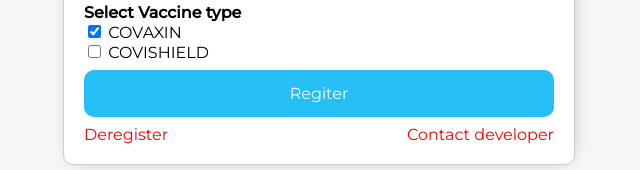
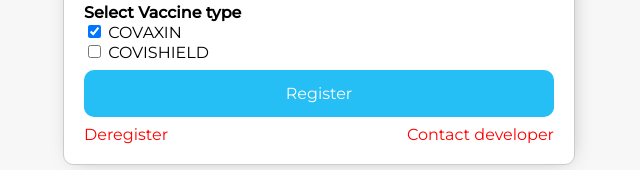
Before and after one commit to smitdesai1010/GetYourVaccine, a website: page public/index.html in a window 1280 px wide. Shown: the part 654-824 px from the top of the page, 321-961 px from the left. Drawn offline with Linux system fonts and the light colour scheme.

Commit message:
corrected spelling

```diff
--- a/public/index.html
+++ b/public/index.html
@@ -49,7 +49,7 @@
                 </span>
             </div>
 
-            <button type="submit" class="primarybtn">Regiter</button>
+            <button type="submit" class="primarybtn">Register</button>
             <div class="secondarybtns">
                 <a id="deregister">Deregister</a>
                 <a href="https://www.linkedin.com/in/smitdesai1010/">Contact developer</a>
```
